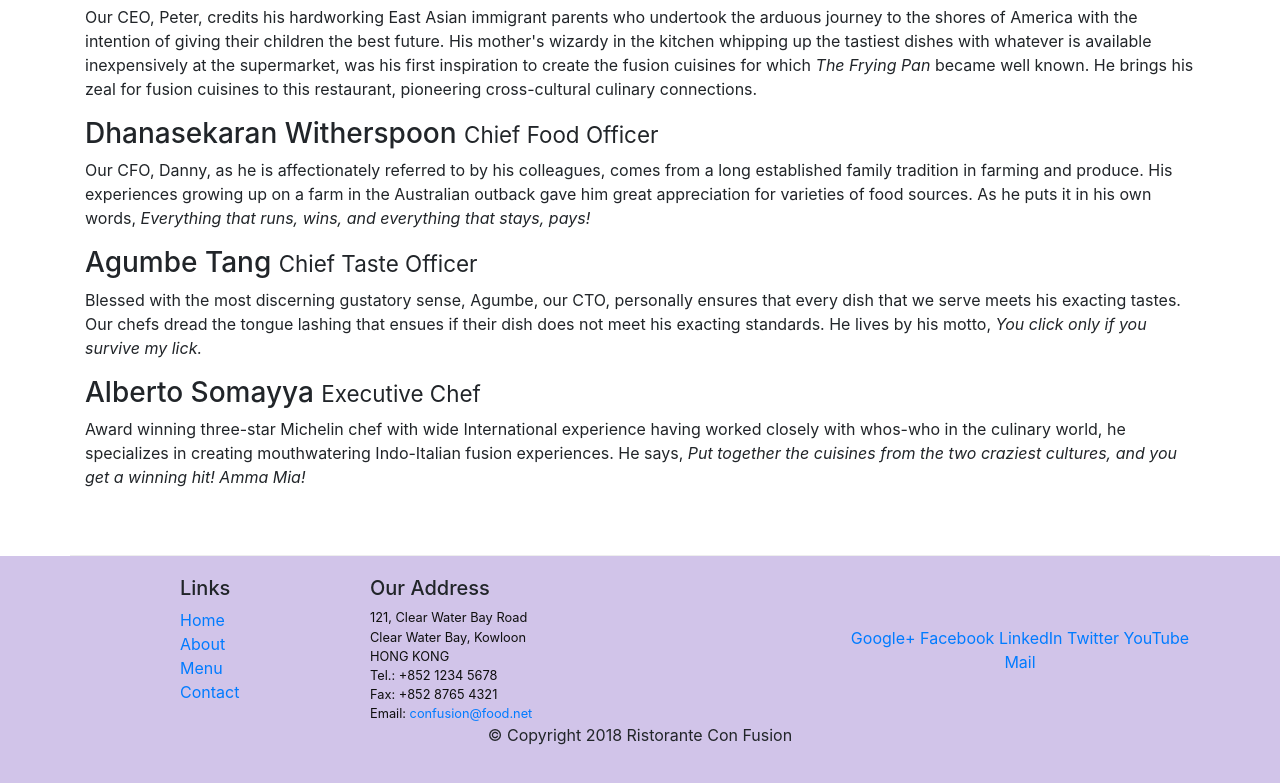
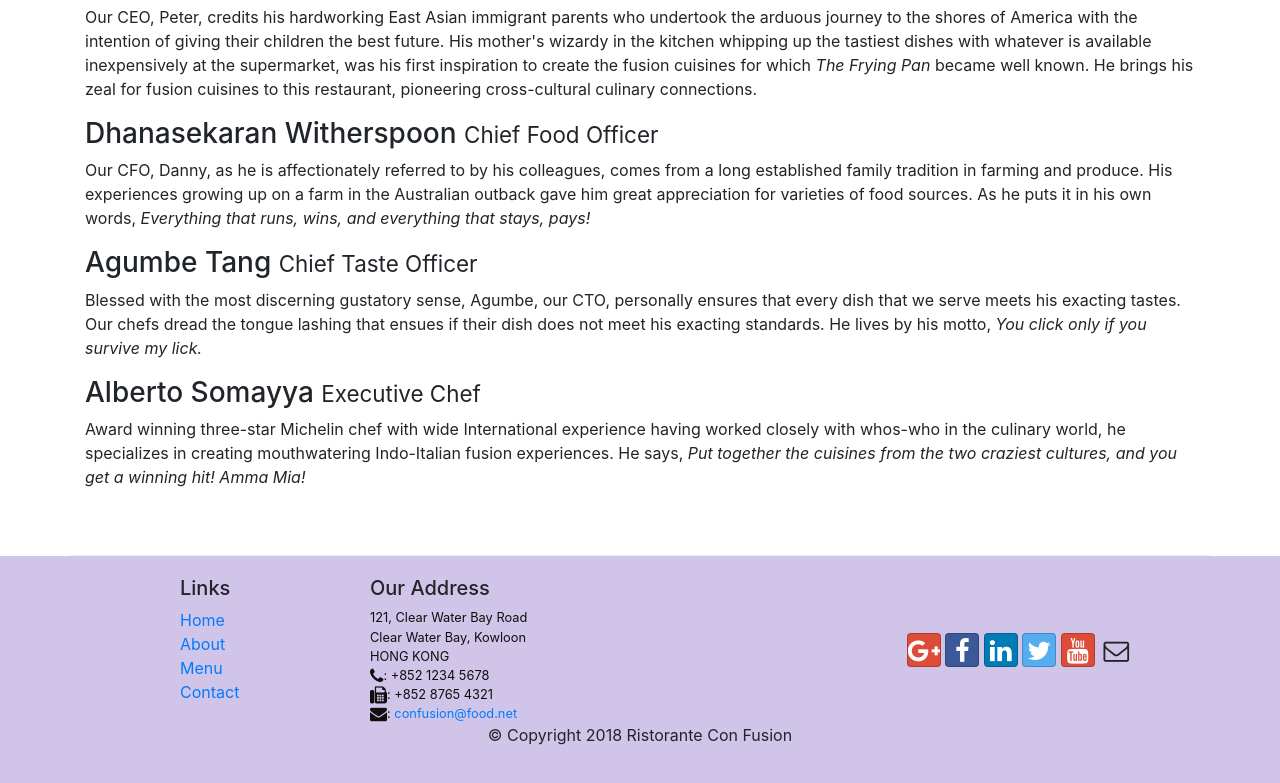
Before and after one commit to as-rainas/webuib4, a website: page aboutus.html in a window 1280 px wide. Shown: the part 1020-1803 px from the top of the page. Drawn offline with nearby package versions, Linux system fonts and the light colour scheme.

Commit message:
added font icons using fontawesome

```diff
--- a/aboutus.html
+++ b/aboutus.html
@@ -12,6 +12,8 @@
 
      <!-- Bootstrap CSS -->
      <link rel="stylesheet" href="node_modules/bootstrap/dist/css/bootstrap.min.css">
+     <link rel="stylesheet" href="node_modules/font-awesome/css/font-awesome.min.css">
+     <link rel="stylesheet" href="node_modules/bootstrap-social/bootstrap-social.css">
      <link rel="stylesheet" href="css/style.css" rel="stylesheet">
 
 </head>
@@ -27,10 +29,10 @@
             <a class="navbar-brand" href="index.html">Ristorante Con Fusion </a>
             <div class="collapse navbar-collapse" id="Navbar">
                     <ul class="navbar-nav mr-auto">
-                        <li class="nav-item "><a href="./index.html"  class="nav-link"> Home</a></li>
-                        <li class="nav-item "><a href="./menu.html"  class="nav-link"> Menu</a></li>
-                        <li class="nav-item active"><a href="./aboutus.html"  class="nav-link"> About</a></li>
-                        <li class="nav-item "><a href="./contact.html"  class="nav-link"> Contact</a></li>
+                        <li class="nav-item "><a href="./index.html"  class="nav-link"><span class="fa fa-home fa-lg"></span> Home</a></li>
+                        <li class="nav-item "><a href="./menu.html"  class="nav-link"><span class="fa fa-info fa-lg"></span> Menu</a></li>
+                        <li class="nav-item active"><a href="./aboutus.html"  class="nav-link"><span class="fa fa-list fa-lg"></span> About</a></li>
+                        <li class="nav-item "><a href="./contact.html"  class="nav-link"><span class="fa fa-address fa-lg"></span> Contact</a></li>
                     </ul>
                 </div>
         </div>
@@ -107,19 +109,20 @@
 		              121, Clear Water Bay Road<br>
 		              Clear Water Bay, Kowloon<br>
 		              HONG KONG<br>
-		              Tel.: +852 1234 5678<br>
-		              Fax: +852 8765 4321<br>
-		              Email: <a href="mailto:confusion@food.net">confusion@food.net</a>
+                      <i class="fa fa-phone fa-lg"></i>: +852 1234 5678<br>
+                      <i class="fa fa-fax fa-lg"></i>: +852 8765 4321<br>
+                      <i class="fa fa-envelope fa-lg"></i>:
+                      <a href="mailto:confusion@food.net">confusion@food.net</a>
 		           </address>
                 </div>
                 <div class="col-12 col-sm-4 align-self-center">
                     <div class="text-center">
-                        <a href="http://google.com/+">Google+</a>
-                        <a href="http://www.facebook.com/profile.php?id=">Facebook</a>
-                        <a href="http://www.linkedin.com/in/">LinkedIn</a>
-                        <a href="http://twitter.com/">Twitter</a>
-                        <a href="http://youtube.com/">YouTube</a>
-                        <a href="mailto:">Mail</a>
+                        <a class="btn btn-social-icon btn-google" href="http://google.com/+"><i class="fa fa-google-plus"></i></a>
+                        <a class="btn btn-social-icon btn-facebook" href="http://www.facebook.com/profile.php?id="><i class="fa fa-facebook"></i></a>
+                        <a class="btn btn-social-icon btn-linkedin" href="http://www.linkedin.com/in/"><i class="fa fa-linkedin"></i></a>
+                        <a class="btn btn-social-icon btn-twitter" href="http://twitter.com/"><i class="fa fa-twitter"></i></a>
+                        <a class="btn btn-social-icon btn-google" href="http://youtube.com/"><i class="fa fa-youtube"></i></a>
+                        <a class="btn btn-social-icon" href="mailto:"><i class="fa fa-envelope-o"></i></a>
                     </div>
                 </div>
            </div>
--- a/package.json
+++ b/package.json
@@ -25,6 +25,8 @@
     "lite-server": "^2.5.4"
   },
   "dependencies": {
-    "bootstrap": "^4.5.3"
+    "bootstrap": "^4.5.3",
+    "bootstrap-social": "^5.1.1",
+    "font-awesome": "^4.7.0"
   }
 }
```
Also changed, not shown: index.html (+16 -13 lines), 1 other file.
